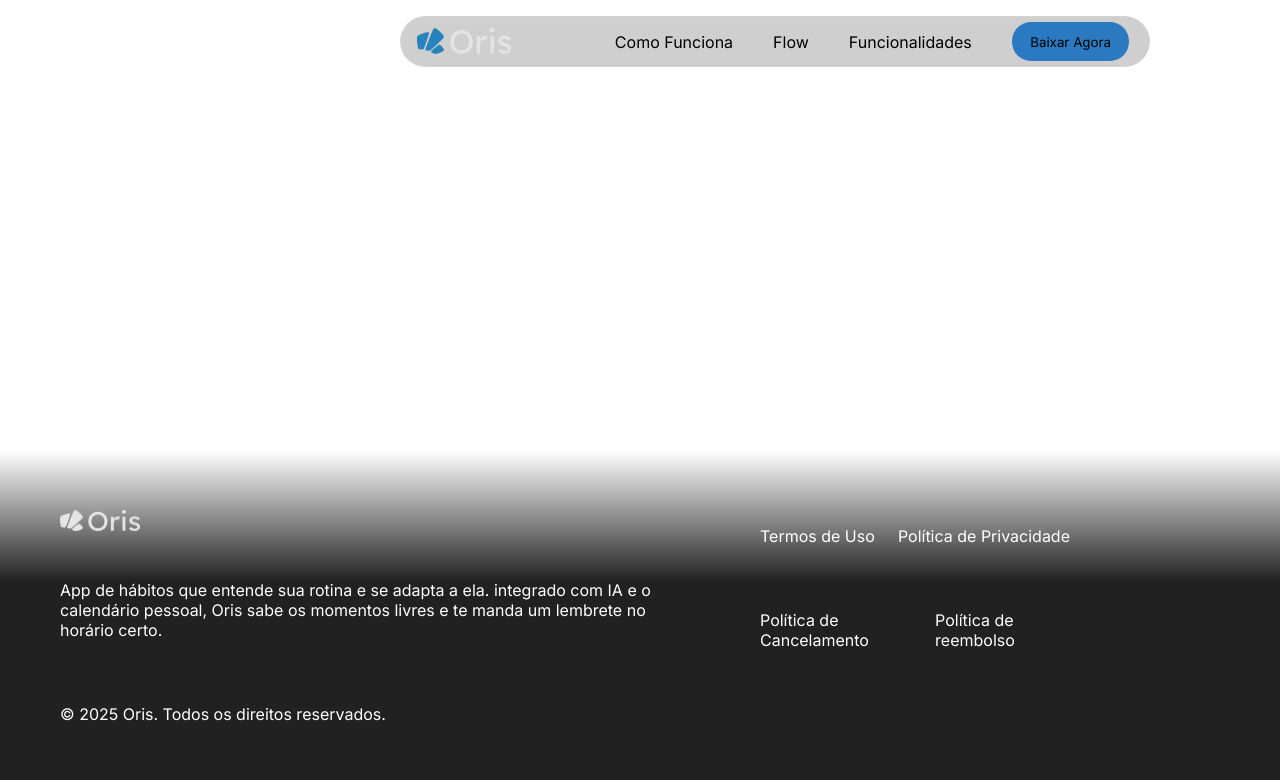
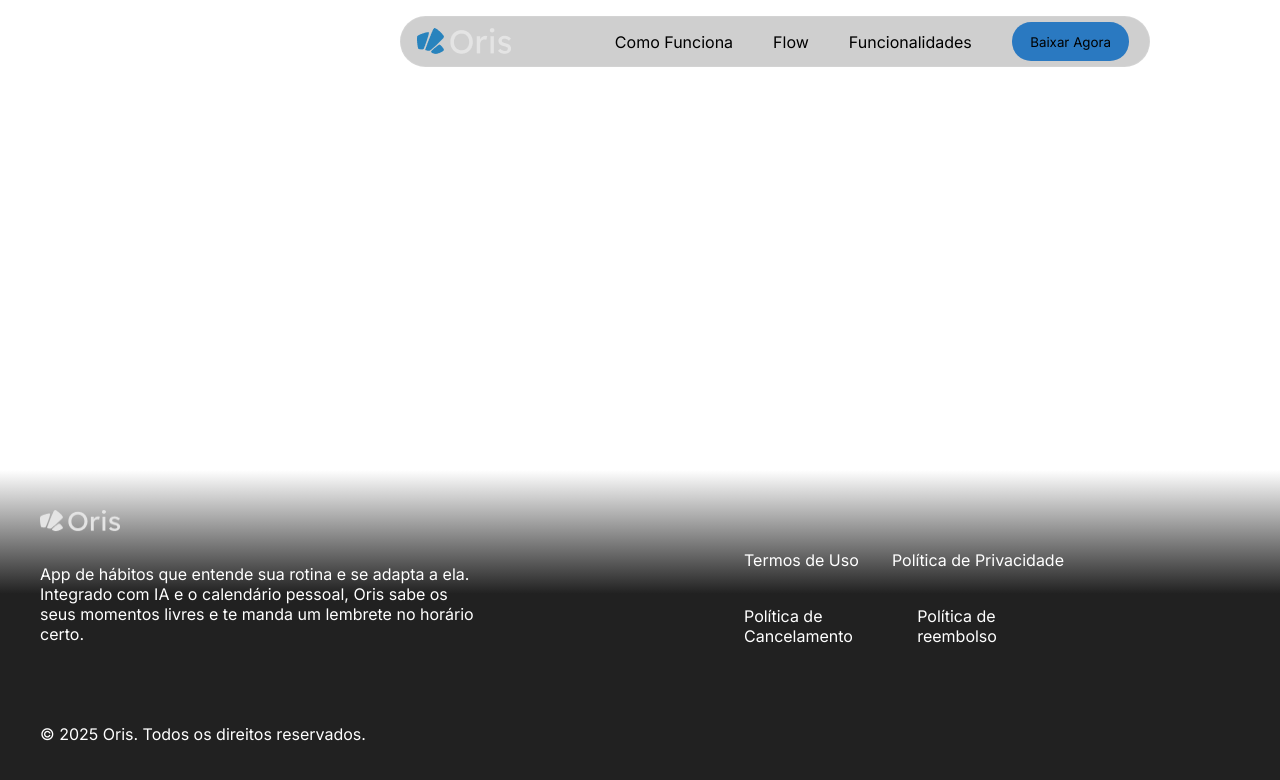
Before and after one commit to Breno-V/oris-website, a Next.js app: page / in a window 1280 px wide. Shown: the top 780 px of the page. Built offline with nearby package versions, Linux system fonts and the light colour scheme; a web font is replaced by a local one.

Commit message:
Ajeitando footer

```diff
--- a/src/app/layout.jsx
+++ b/src/app/layout.jsx
@@ -1,6 +1,7 @@
 import { Inter } from "next/font/google";
 import "./styles/globals.scss";
 import Footer from "../components/Footer/Footer";
+import NavBar from "../components/NavBar/Navbar";
 
 const InterFont = Inter({
   subsets: ["latin"],
@@ -15,8 +16,9 @@ export const metadata = {
 
 export default function RootLayout({ children }) {
   return (
-    <html lang="en">
+    <html lang="pt-br">
       <body className={`${InterFont.variable} font-sans`}>
+        <NavBar />
         <main>
         {children}
         </main>
--- a/src/app/styles/page.scss
+++ b/src/app/styles/page.scss
@@ -1,6 +1,6 @@
-$color: #e29bf8;
 
 .container {
+    display: flex;
     align-items: center;
     justify-self: center;
     justify-content: center;
--- a/src/components/Footer/Footer.js
+++ b/src/components/Footer/Footer.js
@@ -6,8 +6,8 @@ export default function Footer() {
         <footer className="footer">
             <div className="leftSide">
                 <Image src="/iconeFooter.png" alt="icone Oris" width={80} height={22} />
-                <p className="Description">App de hábitos que entende sua rotina e se adapta a ela. integrado com IA e o calendário pessoal, Oris sabe os momentos livres e te manda um lembrete no horário certo.</p>
-                <p>© 2025 Oris. Todos os direitos reservados.</p>
+                <p className="Description">App de hábitos que entende sua rotina e se adapta a ela. Integrado com IA e o calendário pessoal, Oris sabe os seus momentos livres e te manda um lembrete no horário certo.</p>
+                <p style={{marginTop: "6vh"}}>© 2025 Oris. Todos os direitos reservados.</p>
             </div>
 
             <div className="rightSide">
--- a/src/components/Footer/Footer.scss
+++ b/src/components/Footer/Footer.scss
@@ -2,14 +2,13 @@
   display: flex;
   background-color: #111;
   color: white;
-  padding: 20px;
   width: 100%;
   background: linear-gradient(180deg, rgba(57, 57, 57, 0) 0%, #212121 37.5%);
 
   .Description{
     display: flex;
     flex-direction: column;
-    width: 80vh;
+    width: 55vh;
 
   }
 
@@ -20,7 +19,7 @@
     justify-content: justify;
     width: 50%;
     margin: 5vh;
-    gap: 4vh;
+    gap: 2vh;
   }
 
   .rightSide {
@@ -29,22 +28,21 @@
     align-items: justify;
     justify-content: justify;
     width: 25%;
-    margin: 5vh;
-    gap: 4vh;
+    margin: 3vh;
+    gap: 0.5vh;
 
     .Up{
       display: flex;
       flex-direction: row;
       align-items: center;
       justify-content: space-between;
-      gap: 2vh;
+      margin-top: 5vh;
     }
     .Down{
       display: flex;
       flex-direction: row;
       align-items: center;
       justify-content: space-between;
-      gap: 2vh;
     }
   }
 }
--- a/src/components/MainContainer/MainContainer.js
+++ b/src/components/MainContainer/MainContainer.js
@@ -2,6 +2,6 @@ import NavBar from "../NavBar/Navbar";
 
 export default function MainContainer() {
     return (
-        <NavBar />
+        <div></div>
     )
 }
```
